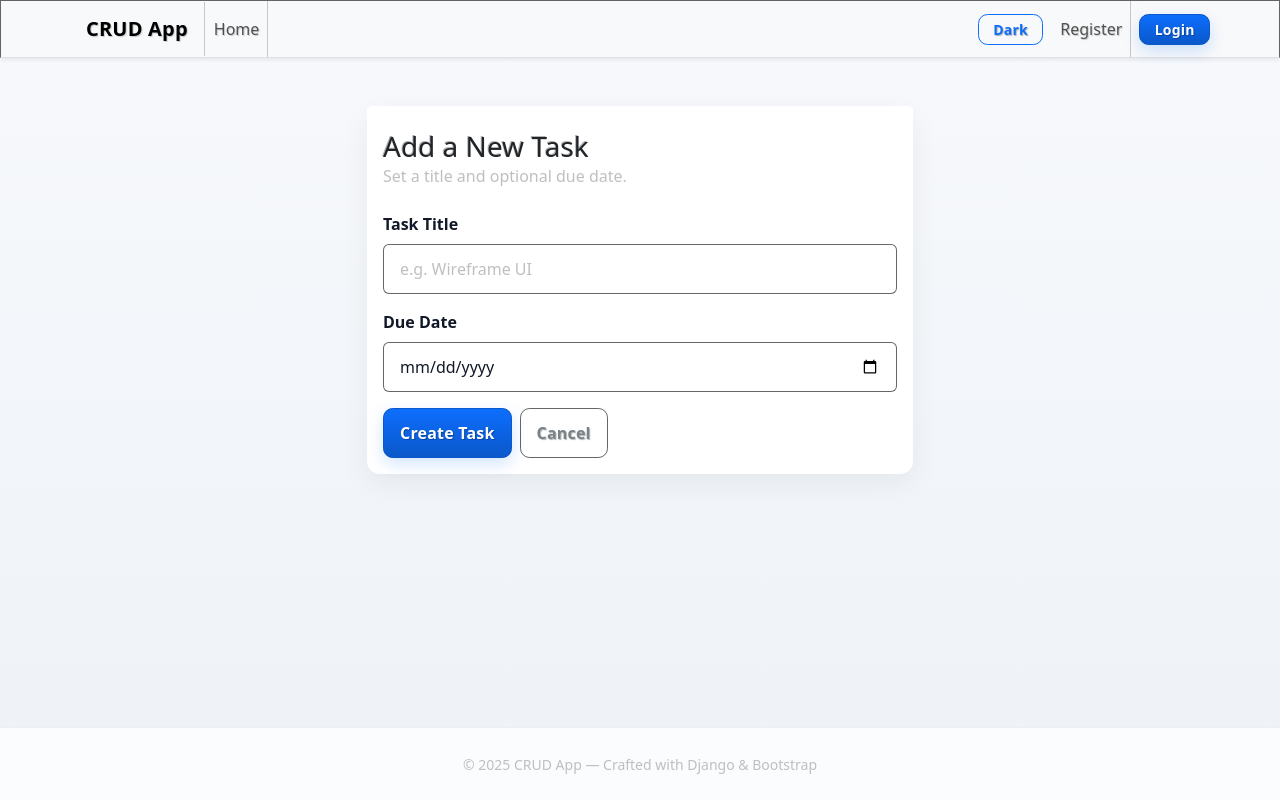
After one commit to DanielPicciau/DjangoRepo, a Django app: template website/templates/pages/new_task.html in a window 1280 px wide. The commit adds this page. Run offline with Django 3.2, Linux system fonts and the light colour scheme; the template is opened without the code that fills it, so the values that code supplies are empty; some libraries are stand-ins or nearby versions.

Commit message:
Commit Changes

```diff
--- a/static/css/style.css
+++ b/static/css/style.css
@@ -96,8 +96,24 @@ main.container { animation: fadeIn .3s ease-out; }
 .form-check-input:focus { box-shadow: 0 0 0 .2rem rgba(13,110,253,.15); border-color: var(--brand); }
 [data-theme="dark"] .form-check-input:focus { box-shadow: 0 0 0 .2rem rgba(96,165,250,.25); }
 
-.btn-primary { background-color: var(--brand); border-color: var(--brand); }
-.btn-primary:hover { background-color: var(--brand-600); border-color: var(--brand-600); }
+.btn { border-radius: .6rem; font-weight: 600; letter-spacing: .2px; transition: transform .12s ease, box-shadow .12s ease, background-color .12s ease, color .12s ease, border-color .12s ease; }
+.btn:hover { transform: translateY(-1px); }
+.btn:active { transform: translateY(0); }
+
+.btn-primary {
+  background-image: linear-gradient(180deg, var(--brand), var(--brand-600));
+  border-color: var(--brand-600);
+  box-shadow: 0 6px 16px rgba(13,110,253,.18);
+}
+.btn-primary:hover {
+  background-image: linear-gradient(180deg, var(--brand-600), var(--brand));
+  box-shadow: 0 10px 24px rgba(13,110,253,.26);
+}
+.btn-primary:active { box-shadow: 0 3px 10px rgba(13,110,253,.22); }
+
+.btn-outline-primary { color: var(--brand); border-color: var(--brand); background: transparent; }
+.btn-outline-primary:hover { color: #fff; background-color: var(--brand); border-color: var(--brand); box-shadow: 0 6px 16px rgba(13,110,253,.18); }
+.btn-outline-primary:active { box-shadow: 0 3px 10px rgba(13,110,253,.22); }
 
 /* Navbar subtle border for separation */
 .navbar.bg-body-tertiary { border-bottom: 1px solid var(--bs-border-color); }
--- /dev/null
+++ b/website/templates/pages/new_task.html
@@ -0,0 +1,36 @@
+{% extends 'pages/base.html' %}
+{% load crispy_forms_tags %}
+
+{% block title %}New Task · CRUD App{% endblock %}
+
+{% block content %}
+<section class="py-4">
+  <div class="row justify-content-center">
+    <div class="col-lg-7 col-xl-6">
+      <div class="card shadow border-0">
+        <div class="card-header border-0 pt-4">
+          <h3 class="mb-0">Add a New Task</h3>
+          <p class="text-muted mb-0">Set a title and optional due date.</p>
+        </div>
+        <div class="card-body">
+          <form method="post" novalidate>
+            {% csrf_token %}
+            <div class="mb-3">
+              <label for="taskTitle" class="form-label">Task Title</label>
+              <input type="text" class="form-control" id="taskTitle" name="title" placeholder="e.g. Wireframe UI" required>
+            </div>
+            <div class="mb-3">
+              <label for="taskDue" class="form-label">Due Date</label>
+              <input type="date" class="form-control" id="taskDue" name="due">
+            </div>
+            <div class="d-flex gap-2">
+              <button type="submit" class="btn btn-primary">Create Task</button>
+              <a href="{% url 'dashboard' %}" class="btn btn-outline-secondary">Cancel</a>
+            </div>
+          </form>
+        </div>
+      </div>
+    </div>
+  </div>
+</section>
+{% endblock %}
--- a/website/urls.py
+++ b/website/urls.py
@@ -4,6 +4,8 @@ from . import views
 urlpatterns = [
     path('', views.home, name="home"),
     path('dashboard', views.dashboard, name="dashboard"),
+    path('projects/new', views.new_project, name="project_new"),
+    path('tasks/new', views.new_task, name="task_new"),
     path('login', views.login, name="login"),
     path('register', views.register, name="register"),
     path('logout', views.logout_user, name="logout"),
```
Also changed, not shown: website/templates/pages/dashboard.html (+3 -4 lines), website/templates/pages/new_project.html (added, +36 -0 lines), website/views.py (+22 -0 lines), db.sqlite3.
